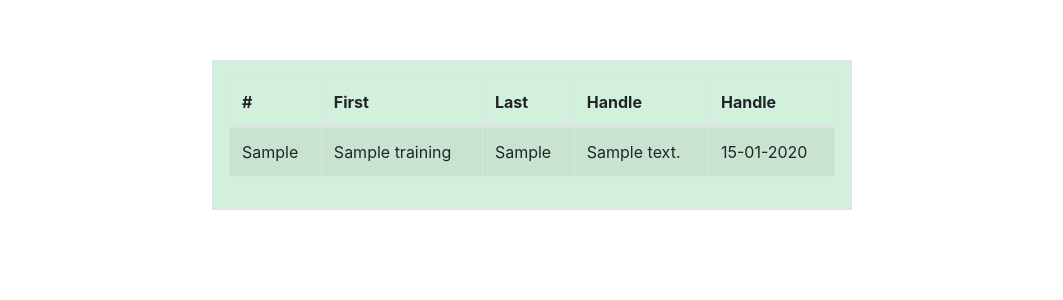
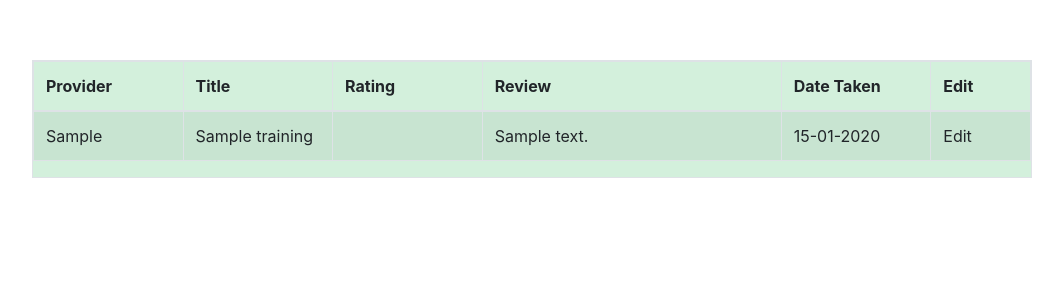
Before and after one commit to anmaxwell/Trainingapp, a Flask app: template trainer/templates/history.html in a window 1280 px wide. Shown: the part 56-356 px from the top of the page, without its empty margins (108-1171 px from the left). Run offline with Flask 2, Linux system fonts and the light colour scheme; the template is opened without the code that fills it: values that come from a table or form of the project are taken from there, others are empty; tables that the repository leaves empty hold one stand-in row (values such as "Sample post"); some libraries are stand-ins or nearby versions.

Commit message:
updated history table to show rating and sized to accomodate comments

```diff
--- a/trainer/routes.py
+++ b/trainer/routes.py
@@ -91,9 +91,6 @@
             return redirect(url_for('history'))
         else:
             flash(f"oh dear", 'danger')
-
-
-
     return render_template('logtraining.html', title='LogTraining', form=form)
 
 @app.route('/logout')
--- a/trainer/templates/history.html
+++ b/trainer/templates/history.html
@@ -2,16 +2,23 @@
 
 {% block content %}
 
-<div class="border border primary w-50 p-3" style="background-color: rgb(211, 240, 220); margin: auto; margin-top: 60px">
+<div class="border border primary" style="background-color: rgb(211, 240, 220); margin: auto; margin-top: 60px; width:1000px ">
 
     <table class="table table-striped table-bordered">
+        <col style="width:15%">
+        <col style="width:15%">
+        <col style="width:15%">
+        <col style="width:30%">
+        <col style="width:15%">
+        <col style="width:10%">
         <thead>
           <tr>
-            <th scope="col">#</th>
-            <th scope="col">First</th>
-            <th scope="col">Last</th>
-            <th scope="col">Handle</th>
-            <th scope="col">Handle</th>
+            <th scope="col">Provider</th>
+            <th scope="col">Title</th>
+            <th scope="col">Rating</th>
+            <th scope="col">Review</th>
+            <th scope="col">Date Taken</th>
+            <th scope="col">Edit</th>
           </tr>
         </thead>
 
@@ -19,11 +26,19 @@
             {% for record in records %}
               <tr>
                 <!-- Loop each CV field -->
+
                 <td> {{ record.provider }} </td>
                 <td> {{ record.title }} </td>
-                <td> {{ record.rating }} </td>
+                <td> {% if record.rating == '1' %} Definitely wouldn't recommend
+                     {% elif record.rating == '2' %} Wouldn't recommend
+                     {% elif record.rating == '3' %} Neutral
+                     {% elif record.rating == '4' %} Would recommend
+                     {% elif record.rating == '5' %} Definitely would recommend
+                    {% endif %}  </td>
+
                 <td> {{ record.review }} </td>
                 <td> {{ record.date_taken.strftime('%d-%m-%Y') }} </td>
+                <td> Edit </td>
               </tr>
             {% endfor %}
           </tbody>
```
